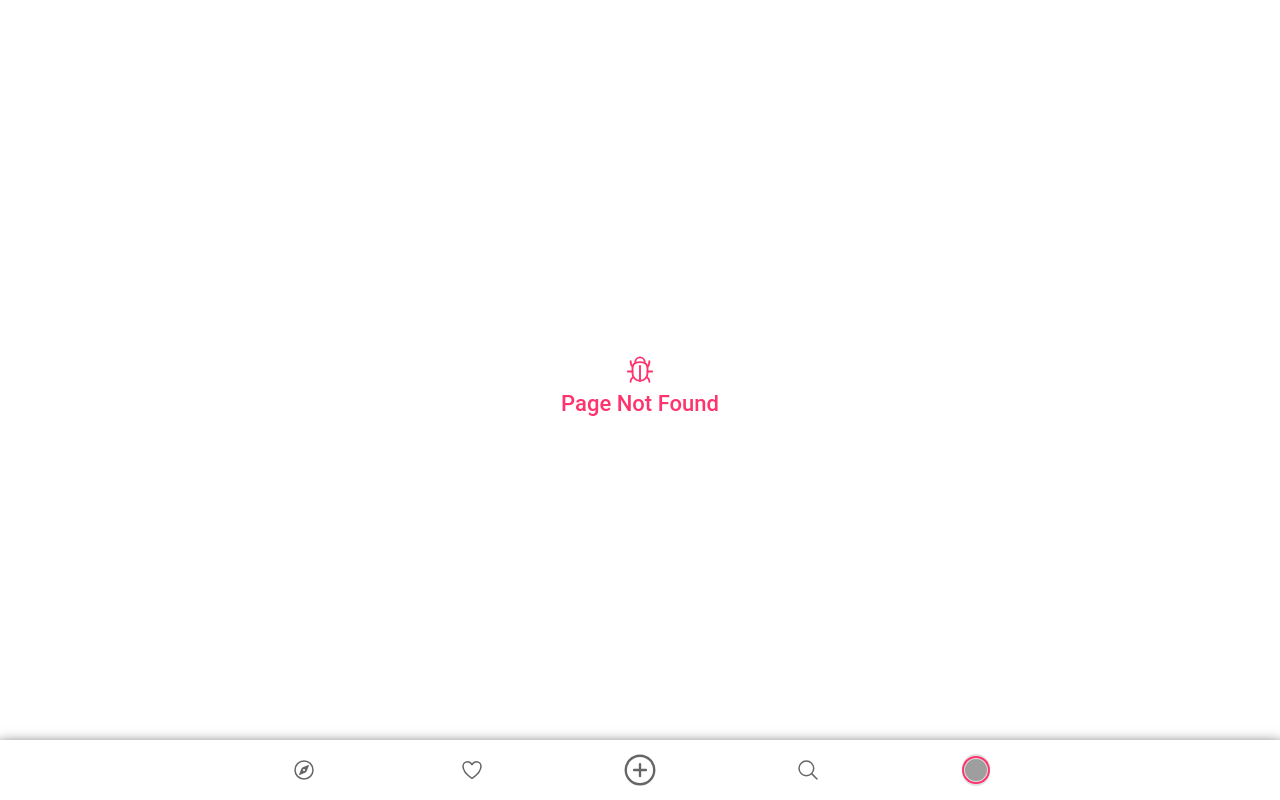
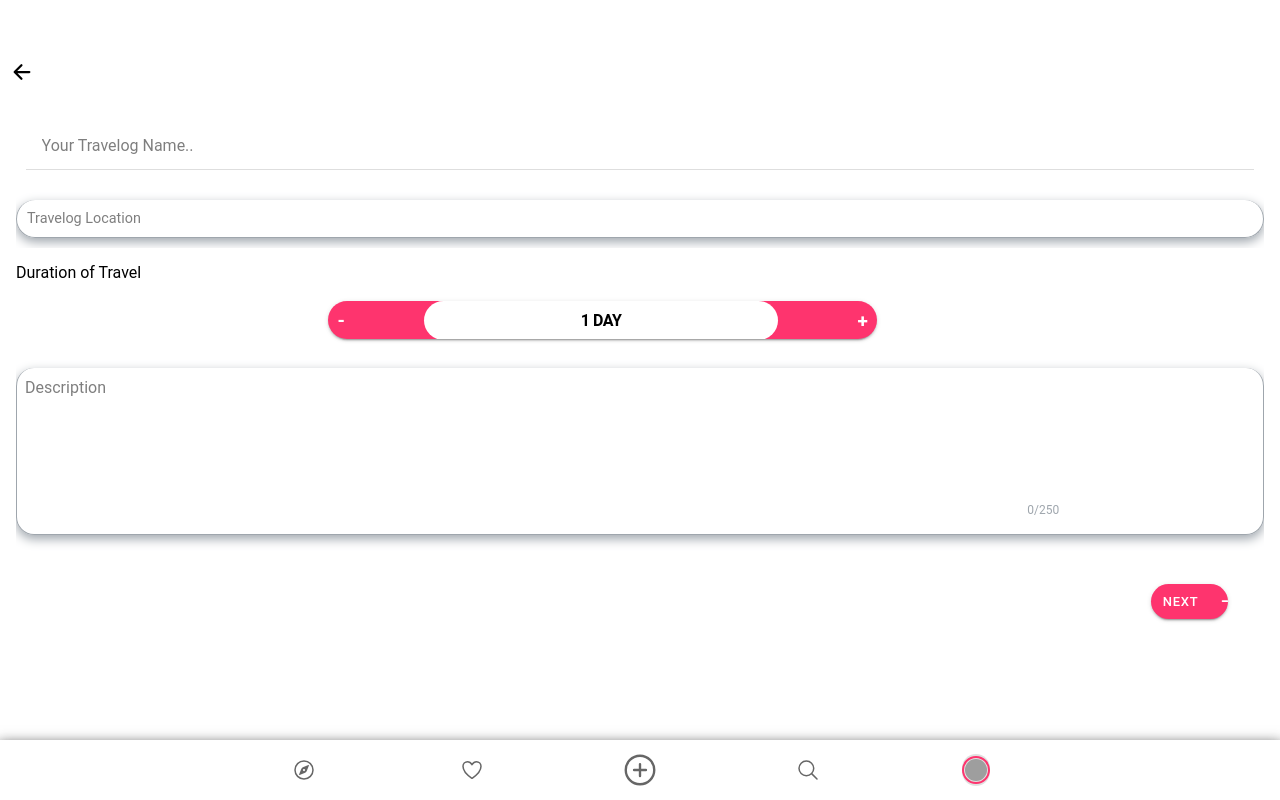
Before and after one commit to rhit99900/travelog-frontend, a React (Create React App) app: page /details in a window 1280 px wide. Before the commit this address had no page. Built offline with nearby package versions, Linux system fonts and the light colour scheme; grey boxes are pictures that could not be loaded.

Commit message:
details page creation

```diff
--- a/src/Routes.js
+++ b/src/Routes.js
@@ -17,6 +17,7 @@ import View from './pages/View'
 import GooglePhotos from './pages/GooglePhotos'
 import Gallery from './pages/Gallery'
 import SubGallery from './pages/SubGallery'
+import Details from './pages/Details'
 import _404 from './pages/404'
 
 const PrivateRoute = ({path, component, exact}) => {
@@ -40,6 +41,7 @@ const Routes = () => (
       <Route path="/import" component={GooglePhotos} />
       <Route path="/gallery" component={Gallery} />
       <Route path="/subgallery" component={SubGallery} />
+      <Route path="/details" component={Details} />
       <Route>
         <_404 />
       </Route>
--- /dev/null
+++ b/src/pages/Details/Details.css
@@ -0,0 +1,103 @@
+#detailsPage {
+    margin-top:50px;
+}
+
+.nameInput {
+    padding-left: 2%;
+    padding-right: 2%;
+}
+
+
+.shadowBox {
+    /* -webkit-box-shadow: 0 0 5px 2px rgb(22, 13, 13);
+    -moz-box-shadow: 0 0 5px 2px rgb(22, 13, 13); */
+    box-shadow: 0 0 15px 1px rgb(22, 13, 13);
+    border-radius: 9px;
+    border: 1px solid red;
+}
+
+.shadow-red{
+    /* border-radius: 5px;
+    box-shadow: 0px 14px 25px rgba(182, 30, 30, 0.59); */
+        margin-top:30px;
+        border-radius: 30px !important;
+        padding-left: 10px !important;
+        font-size: 0.9em;
+        margin-bottom: 10px;
+        border: 1px solid #9fa6ad;
+        border-top: 0px !important;
+        box-shadow:  0px 4px 11px #9fa6ad;
+        margin-left:0px;
+}
+
+.durationBtn{
+    border-radius: 64px;
+    padding: 0px;
+    /* padding-top: 0; */
+    /* padding-bottom: 0; */
+    font-size: 16px;
+    font-weight: 500;
+    letter-spacing: -0.03em;
+    display: block;
+    width: 44%;
+    height: 80%;
+    margin-left: 25%;
+}
+
+.plus {
+    float:left;
+
+    font-size: 19px;
+    font-weight: bold;
+}
+
+.minus {
+    float:right;
+    font-size: 19px;
+    font-weight: bold;
+}
+
+.counterInput {
+    background-color: #fff;
+    color: #000;
+    font-weight: bold;
+    border-radius: 60px;
+    margin-left: 15%;
+    margin-right: 15%;
+}
+
+.description {
+    border: 1px solid #9fa6ad;
+    border-top: 0px !important;
+    box-shadow: 0px 4px 11px #9fa6ad;
+    border-radius: 18px;
+    height: 76%;
+
+}
+
+.descriptionLabel {
+    position: absolute;
+    left: 4%;
+    font-weight: bold;
+    font-size: 12px !important;
+}
+
+.nextBtn {
+    margin-right: 4%;
+    height: 35px;
+}
+
+.next-arrowForward {
+    left: 20px;
+    position: relative;
+}
+
+.countLabel {
+    position: absolute;
+    left: 80%;
+    float: right;
+    color: #9fa6ad !important;
+    font-size: 12px !important;
+
+    top: 60%;
+}
--- /dev/null
+++ b/src/pages/Details/Details.jsx
@@ -0,0 +1,83 @@
+import React, { useState, useEffect } from 'react'
+
+import {
+  IonContent,
+  IonPage,
+  IonSegment,
+  IonSegmentButton,
+  IonRow,
+  IonCol,
+  IonInput,
+  IonGrid,
+  IonIcon,
+  IonLabel,
+  IonItem,
+  IonHeader,
+  IonList,
+  IonButton,
+  IonTextarea
+
+} from '@ionic/react';
+
+import './Details.css'
+
+import { arrowBackOutline, arrowForwardOutline} from 'ionicons/icons'
+
+import PostDetailHeader from '../../components/PostDetailHeader'
+
+const Details = () => {
+
+const [txtAreaValue, setTxtAreaValue] = useState("");
+const [txtAreaCount, setTxtAreaCount] = useState(1);
+const [durationVal, setDurationVal] = useState(1);
+const max = 250;
+
+  useEffect(() => {
+    setTxtAreaCount(txtAreaValue.length);
+  }, [txtAreaValue]);
+
+  return (
+    <IonPage id="detailsPage">
+      <IonContent className="light">
+
+        <IonGrid>
+          <IonRow className="arrowBackIonRow margin-top">
+            <IonCol>
+              <IonIcon icon={arrowBackOutline} className="arrowBack margin-bottom" />
+            </IonCol>
+          </IonRow>
+        </IonGrid>
+
+        <IonList lines="full" class="ion-no-margin">
+          <IonItem className="nameInput">
+            <IonInput placeholder="Your Travelog Name.."></IonInput>
+          </IonItem>
+
+          <IonItem lines="none">
+            <IonInput class="shadow-red" placeholder="Travelog Location"></IonInput>
+          </IonItem>
+
+          <IonItem lines="none">
+            <IonLabel>Duration of Travel</IonLabel><br />    <br />
+          </IonItem>
+
+          <IonItem lines="none">
+            <IonButton className="durationBtn" size="small" shape="round"><span onClick={(e) => (durationVal > 1)? setDurationVal( durationVal - 1): null} className="plus">-</span> <IonInput readonly className="counterInput" value={durationVal+ " Day"} placeholder="Travelog Location"></IonInput><span className="minus" onClick={(e) => (durationVal <= 30)? setDurationVal( durationVal + 1): ''}>+</span></IonButton>
+          </IonItem>
+
+          <IonItem lines="none" className="ion-margin-top">
+
+            {/* <IonLabel className="descriptionLabel">Description</IonLabel> */}
+            <IonTextarea className="description" value={txtAreaValue} rows="10" maxlength={max} placeholder="Description"  onIonInput={(e) =>  setTxtAreaValue(e.target.value)}></IonTextarea>
+            <IonLabel className="ion-float-right countLabel">{txtAreaCount}/{max}</IonLabel>
+
+          </IonItem>
+
+          <IonButton className="ion-float-right ion-margin-right nextBtn"  size="small" shape="round">NEXT <IonIcon icon={arrowForwardOutline} className="next-arrowForward margin-bottom" /></IonButton>
+        </IonList>
+      </IonContent>
+    </IonPage>
+  )
+}
+
+export default Details;
--- /dev/null
+++ b/src/pages/Details/index.js
@@ -0,0 +1 @@
+export { default } from './Details'
```
